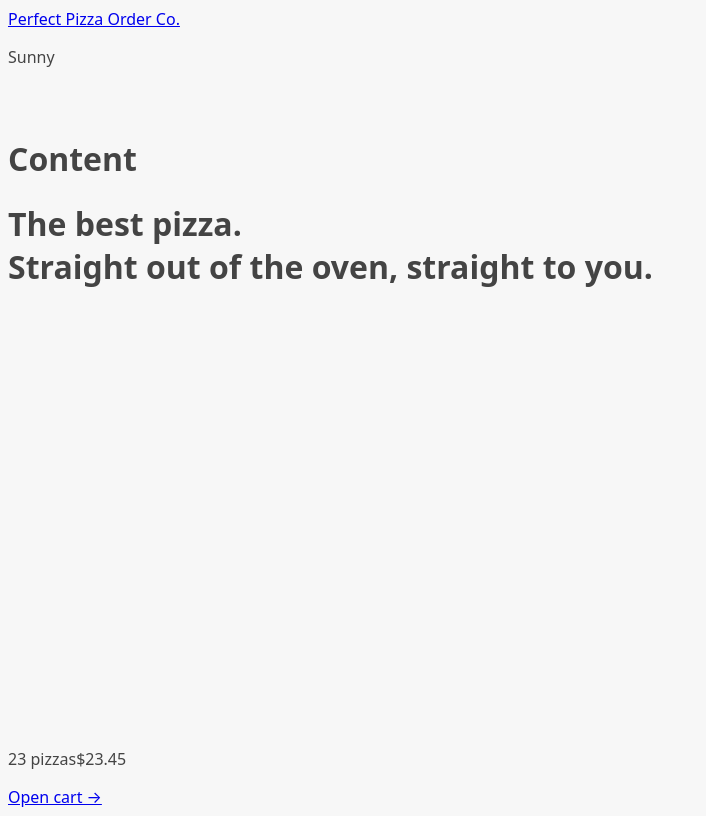
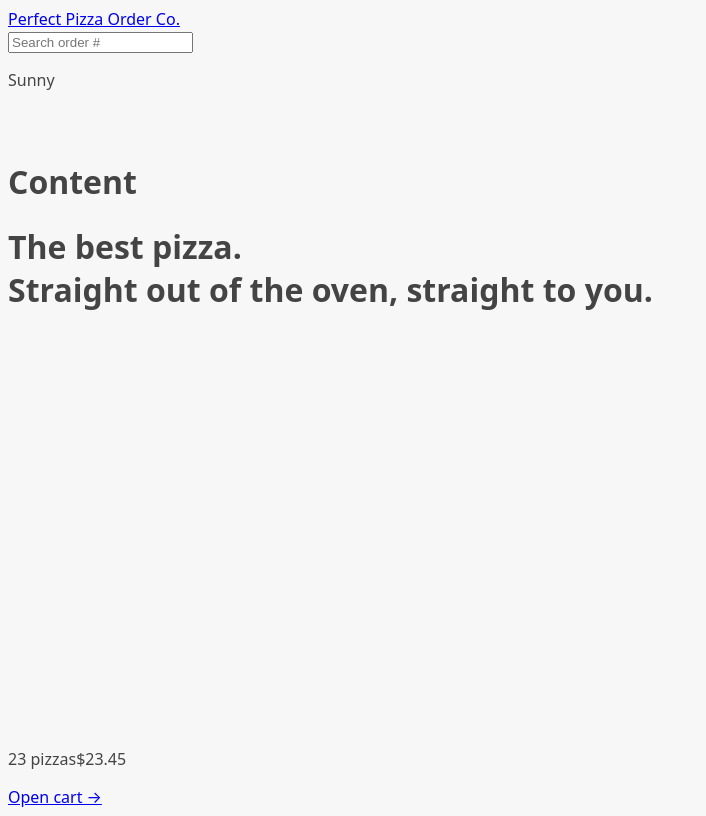
Before and after one commit to SunpreetSandhu/order-app, a React (Vite) app: page / in a window 1280 px wide. Shown: the whole page, without its empty margins (0-706 px from the left). Built offline with nearby package versions, Linux system fonts and the light colour scheme.

Commit message:
created search order comp

```diff
--- a/src/App.jsx
+++ b/src/App.jsx
@@ -25,6 +25,8 @@ const router = createBrowserRouter([
         path: "/menu",
         element: <Menu />,
         loader: menuLoader,
+        //this is so it can render the error with other menu logic
+        //errors bubble up to parent unless handled in route like it is here
         errorElement: <Error />,
       },
       {
--- /dev/null
+++ b/src/features/order/SearchOrder.jsx
@@ -0,0 +1,20 @@
+import { useState } from "react";
+
+function SearchOrder() {
+  const [query, setQuery] = useState("");
+
+  function handleSubmit(e) {
+    e.preventDefault();
+  }
+  return (
+    <form onSubmit={handleSubmit}>
+      <input
+        placeholder="Search order #"
+        value={query}
+        onChange={(e) => setQuery(e.target.value)}
+      />
+    </form>
+  );
+}
+
+export default SearchOrder;
--- a/src/ui/Header.jsx
+++ b/src/ui/Header.jsx
@@ -1,9 +1,11 @@
 import { Link } from "react-router-dom";
+import SearchOrder from "../features/order/SearchOrder";
 
 function Header() {
   return (
     <header>
       <Link to="/">Perfect Pizza Order Co.</Link>
+      <SearchOrder />
       <p>Sunny</p>
     </header>
   );
```
